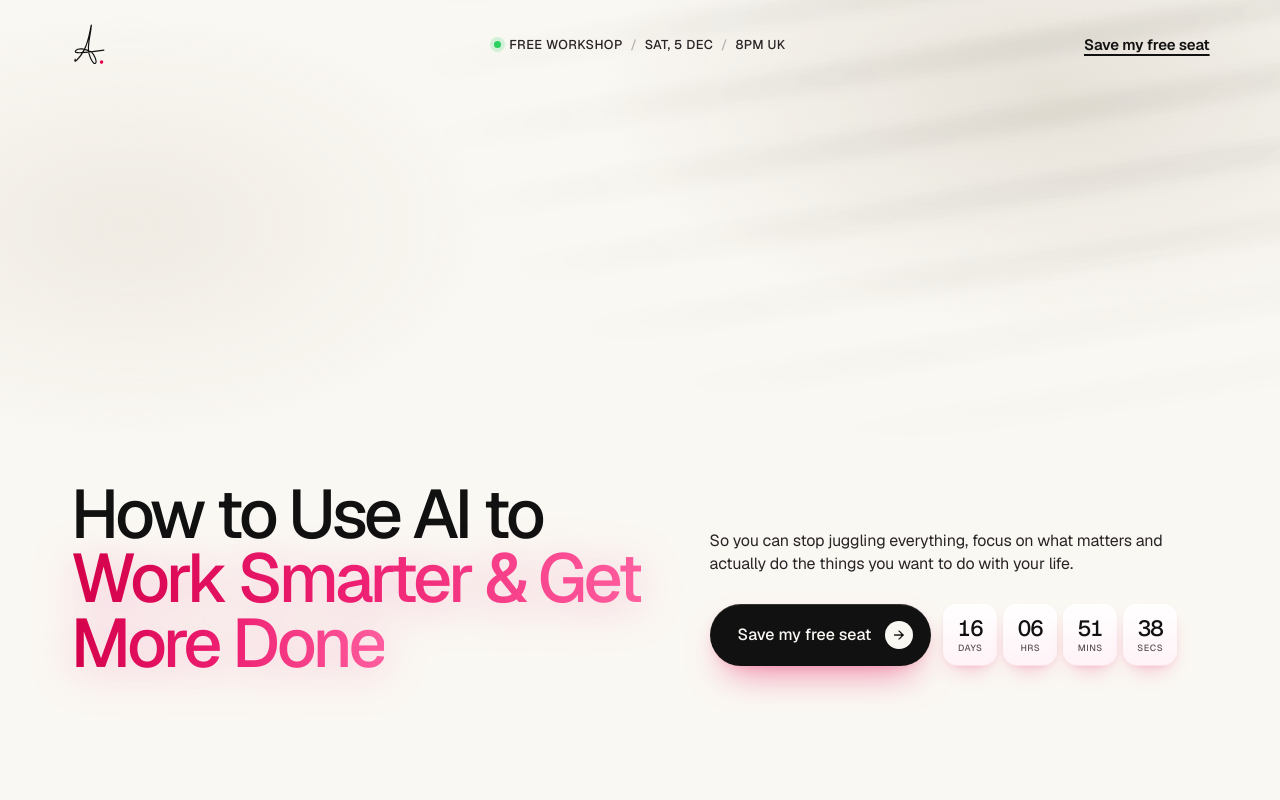
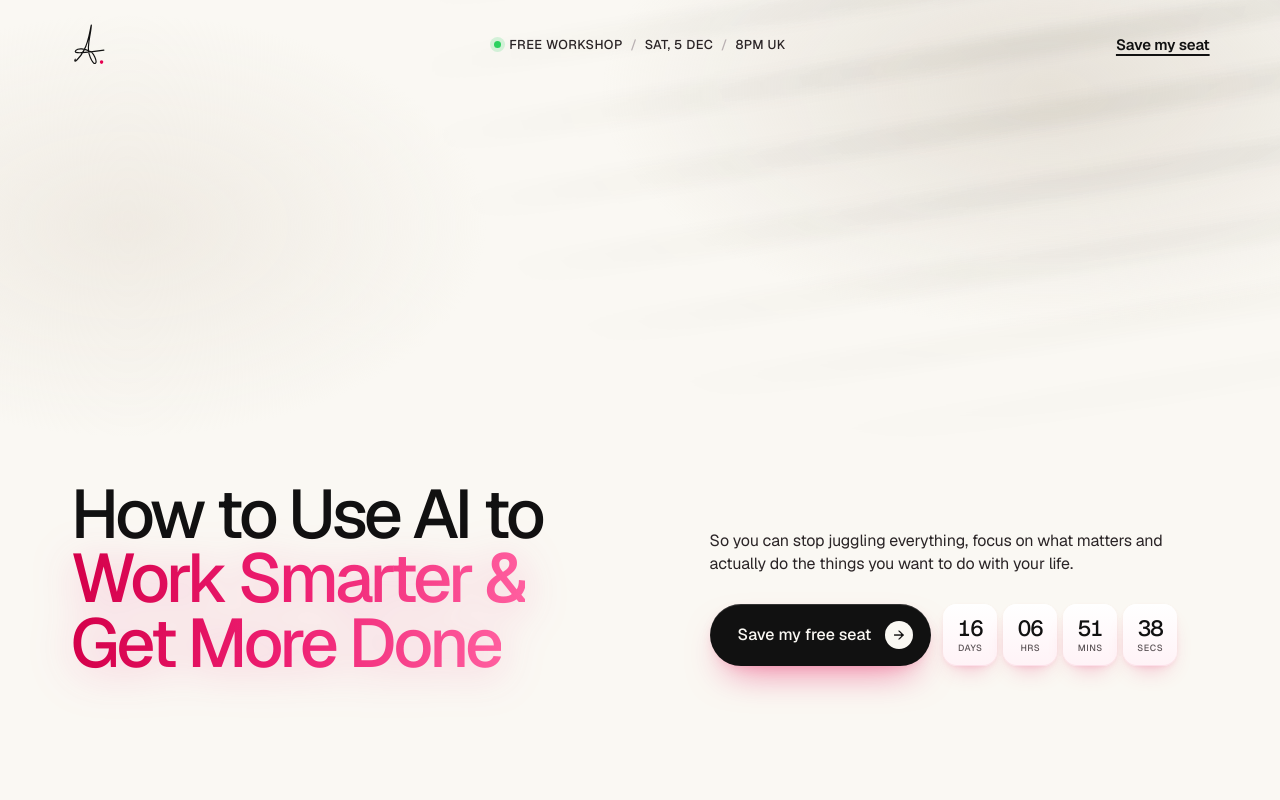
Before and after one commit to alisoneyo/me, a plain HTML site: page ai/index.html in a window 1280 px wide. Shown: the top 800 px of the page. Drawn offline with Linux system fonts and the light colour scheme; a script that the page names is missing.

Commit message:
/ai: keep Get More Done on one line; top bar link reads Save my seat (#28)
Claude-Session: https://claude.ai/code/session_01DDHP7Lz6RAsxayWih4DnJ3

Co-authored-by: Claude <noreply@anthropic.com>

```diff
--- a/ai/index.html
+++ b/ai/index.html
@@ -61,12 +61,12 @@ fbq('track', 'PageView');
         <svg viewBox="0 0 130 150"><g fill="none" stroke="currentColor" stroke-width="4" stroke-linecap="round" stroke-linejoin="round"><path class="draw" pathLength="1" d="M18 127 C10 144 33 125 48 96 C65 65 68 28 73 10 C71 47 57 80 65 108 C69 122 79 146 87 141 C94 135 81 103 66 99 C51 91 28 88 20 97 C8 110 53 105 116 96"/></g><circle fill="#E50050" cx="108" cy="137" r="6"/></svg>
       </a>
       <p class="live nav-live"><span class="live-label"><span class="eyebrow-dot eyebrow-dot-green"></span>Free workshop</span><span class="live-sep">/</span><span>Sat, 5 Dec</span><span class="live-sep">/</span><span>8pm UK</span></p>
-      <button type="button" class="nav-cta" data-register="nav">Save my free seat</button>
+      <button type="button" class="nav-cta" data-register="nav">Save my seat</button>
     </header>
 
     <div id="top" class="hero-body">
       <p class="live hero-live" data-reveal><span class="live-label"><span class="eyebrow-dot eyebrow-dot-green"></span>Free workshop</span><span class="live-when"><span class="live-sep">/</span><span>Sat, 5 Dec</span><span class="live-sep">/</span><span>8pm UK</span></span></p>
-      <h1 class="hero-title" data-reveal>How to Use AI to <span class="pink">Work Smarter &amp; Get More Done</span></h1>
+      <h1 class="hero-title" data-reveal>How to Use AI to <span class="pink">Work Smarter &amp; <span class="nowrap">Get More Done</span></span></h1>
       <div class="hero-side" data-reveal data-delay="150">
       <p class="hero-copy">So you can stop juggling everything, focus on what matters and actually do the things you want to do with your life.</p>
 
```
